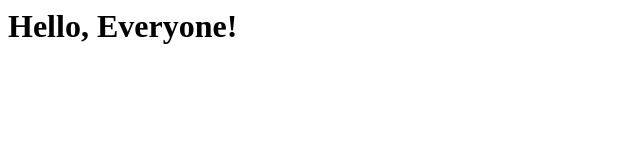
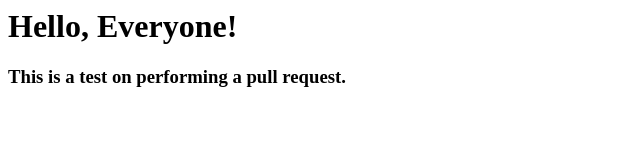
Before and after one commit to hiveanalytics/test2, a plain HTML site: page index.html in a window 1280 px wide. Shown: the whole page, without its empty margins (0-640 px from the left). Drawn offline with Linux system fonts and the light colour scheme.

Commit message:
Update index.html

```diff
--- a/index.html
+++ b/index.html
@@ -1 +1,2 @@
 <h1> Hello, Everyone! </h1>
+<h3> This is a test on performing a pull request. </h3>
```
